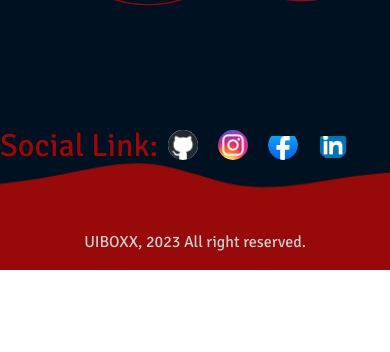
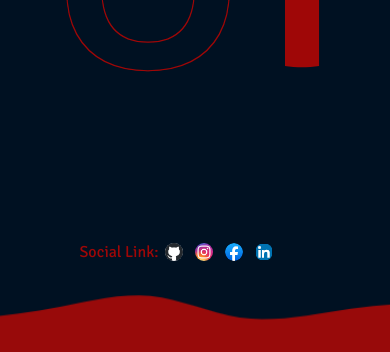
Before and after one commit to UIBoxx/ui-boxx, a React (Vite) app: page / in a window 390 px wide. Shown: the part 909-1261 px from the top of the page. Before the commit the page ends 1179 px from the top, so only its background shows below. Built offline with nearby package versions, Linux system fonts and the light colour scheme.

Commit message:
initial commit

```diff
--- a/src/components/LandingPage/landingpage.css
+++ b/src/components/LandingPage/landingpage.css
@@ -108,6 +108,11 @@
 }
 
 @media (max-width: 600px) {
+    .l-body{
+        min-height: 100vh;
+        padding: 5rem 0;
+        /* border: 1px solid red; */
+    }
     .l-intro{
         justify-content: center;
     }
--- a/src/components/footer/footer.css
+++ b/src/components/footer/footer.css
@@ -1,12 +1,12 @@
-.footer{
+.footer {
   height: 200px;
   width: 100vw;
-    background: url('../images/footer.png') no-repeat center;
+  background: url("../images/footer.png") no-repeat center;
   background-size: cover;
   /* border: 1px solid #fff; */
 }
 
-.footer a{
+.footer a {
   text-decoration: none;
   display: flex;
   align-items: end;
@@ -14,14 +14,14 @@
   background-color: transparent;
 }
 
-.footer img{
+.footer img {
   width: 100%;
   height: 100%;
   border-radius: 50%;
   object-fit: cover;
 }
 
-.f-desc{
+.f-desc {
   width: 100%;
   height: 100px;
   display: flex;
@@ -30,14 +30,14 @@
   /* border: 1px solid #fff; */
   background-color: transparent;
 }
-.f-desc p{
+.f-desc p {
   background-color: transparent;
   color: #ccc;
   font-size: 1rem;
   margin-bottom: 1rem;
 }
 
-.f-icons{
+.f-icons {
   width: 100%;
   height: 100px;
   display: flex;
@@ -48,13 +48,13 @@
   padding-right: 2rem;
 }
 
-.f-icons span{
+.f-icons span {
   color: var(--color-red);
   font-size: 2rem;
   background-color: transparent;
 }
 
-.f-icons img{
+.f-icons img {
   width: 50px;
   height: 50px;
   object-fit: contain;
@@ -63,7 +63,15 @@
 }
 
 @media only screen and (max-width: 600px) {
-    .f-icons{
+  .f-icons {
     justify-content: center;
+    align-items: center;
+  }
+  .f-icons span {
+    font-size: 1rem;
+  }
+  .f-icons img {
+    width: 30px;
+    height: 30px;
   }
 }
```
Lines whose indentation alone changed are shown as unchanged.
